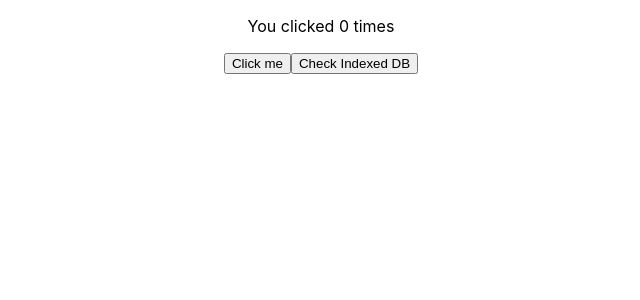
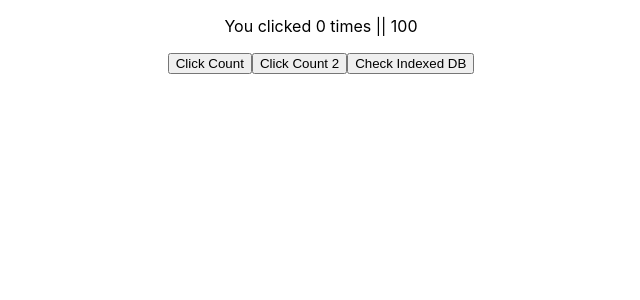
Before and after one commit to jessicauk/pwa, a React (Create React App) app: page / in a window 1280 px wide. Shown: the top 300 px of the page, without its empty margins (319-959 px from the left). Built offline with nearby package versions, Linux system fonts and the light colour scheme.

Commit message:
react-use-effect-basic-japolinar-14/05/2019

```diff
--- a/src/components/counter/index.js
+++ b/src/components/counter/index.js
@@ -1,22 +1,45 @@
 
-import React, { useState } from 'react';
+import React, { useState, useEffect } from 'react';
 import { checkIndexedDB } from '../../utils/indexeddb/indexeddb';
 import '../../utils/indexeddb/exceptions';
 
 export function Counter() {
   // Declare a new state variable, which we'll call "count"
-  const [count, setCount] = useState(0);
+  const [counter, setCounter] = useState(0)
+  const [counter2, setCounter2] = useState(100)
+
+  useEffect(() => {
+    // useEffect is called
+    console.log('useEffect is called')
+    return () => {
+      // Called when component unmounts
+    }
+  },[counter])
 
 
   const checkIDB = () => {
     checkIndexedDB();
   }
 
+  const onClickCounter = () => {
+    setCounter(counter + 1)
+  }
+  const onClickCounter2 = () => {
+    if (counter2 % 2 === 1) {
+      setCounter(prevCounter => prevCounter + 1 )
+    }
+    setCounter2(prevCounter => prevCounter - 1 )
+  }
+
+
   return (
     <div>
-      <p>You clicked {count} times</p>
-      <button onClick={() => setCount(count + 1)}>
-        Click me
+      <p>You clicked {counter} times || {counter2} </p>
+      <button onClick={onClickCounter}>
+        Click Count
+      </button>
+      <button onClick={onClickCounter2}>
+        Click Count 2
       </button>
       <button onClick={() => checkIDB()}>
         Check Indexed DB
--- a/src/utils/indexeddb/exceptions.js
+++ b/src/utils/indexeddb/exceptions.js
@@ -3,8 +3,8 @@ import { openDataBase } from './indexeddb';
 const request = openDataBase('Exceptions', 1);
 
 request.onsuccess = () => {
-  alert('success')
+  // alert('success')
 };
 request.onerror= () => {
-  alert('error')
+  // alert('error')
 };
```
Also changed, not shown: 1 other file (tests, documents, lock files or other folders).
